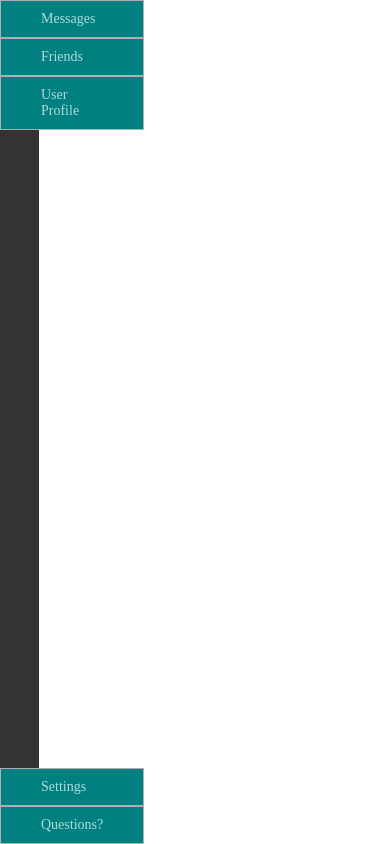
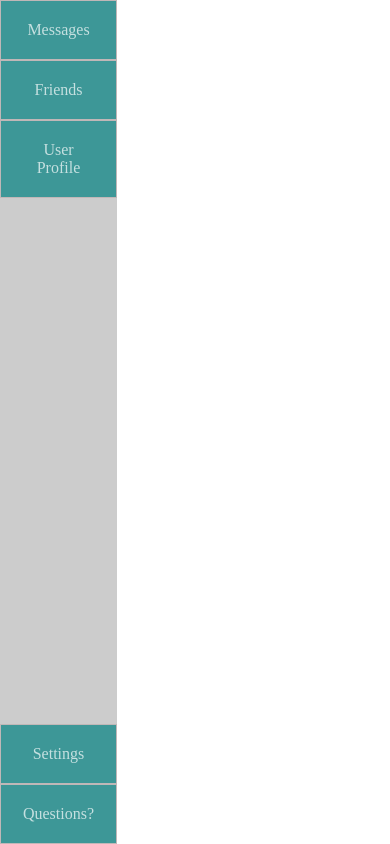
Before and after one commit to antdevelopment1/flexboxProperties, a plain HTML site: page index.html in a window 390 px wide. Drawn offline with Linux system fonts and the light colour scheme.

Commit message:
mobile first sidebar with flexbox

```diff
--- a/styles.css
+++ b/styles.css
@@ -94,17 +94,18 @@ body {
     flex-wrap: wrap;
     /* align-items: center; */
     height: 100vh;
-    width: 10vw;
-    background-color: rgba(0, 0, 0, .8);
+    width: 30vw;
+    background-color: rgba(0, 0, 0, .2);
     /* outline: 3px solid orange;   */
 }
 
 .item {
 
-    padding: 10px 40px;
+    padding: 20px 20px;
+    text-align: center;
     color: rgba(255, 255, 255, .7);
-    font-size: 14px;
-    background-color: teal;
+    font-size: 16px;
+    background-color: rgba(0, 128, 128, 0.7);
     border: 1px solid rgba(248, 197, 197, 0.7);
     /* outline: 1px solid pink; */
 }
```
